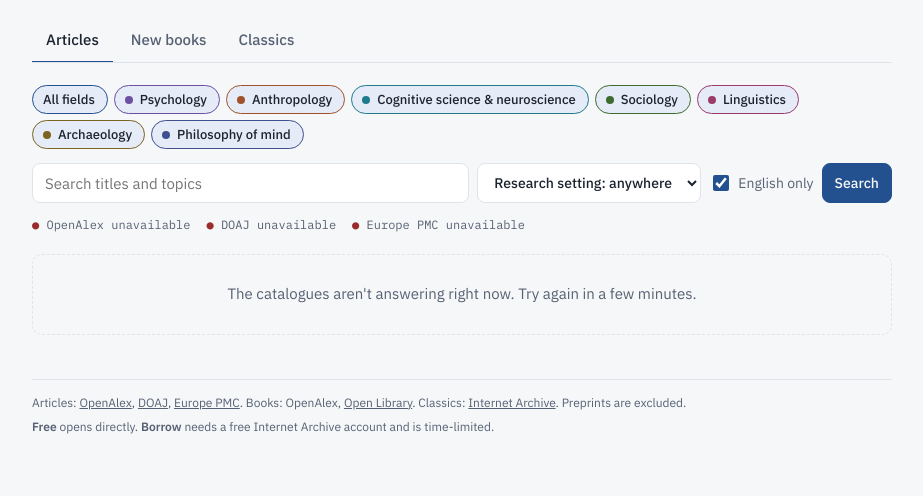
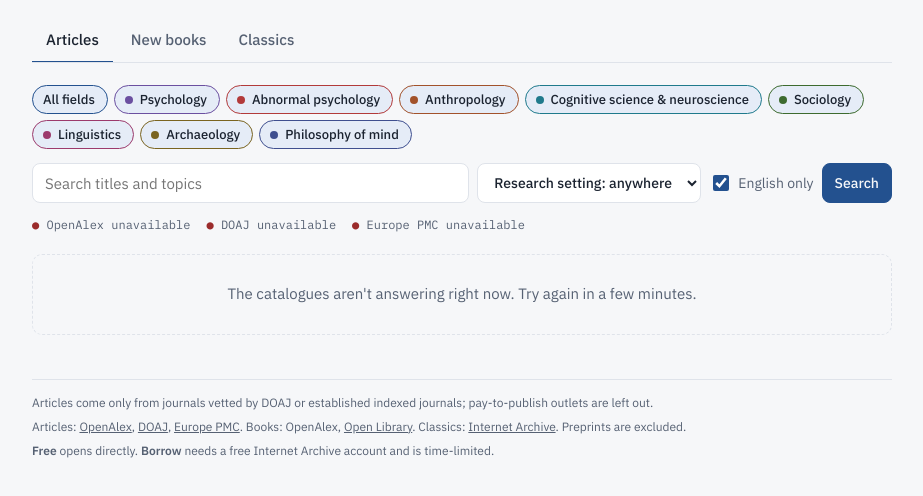
Before and after one commit to neetikasingh470-jpg/research-library, a plain HTML site: page index.html in a window 1280 px wide. Shown: the part 104-600 px from the top of the page, without its empty margins (178-1101 px from the left). Drawn offline with Linux system fonts and the light colour scheme; no server answers.

Commit message:
Add Abnormal psychology field and a journal quality floor
Co-Authored-By: Claude Opus 5.5 <noreply@anthropic.com>
Claude-Session: https://claude.ai/code/session_01Ks4QDESgYcjpJJkvmhsEK8

```diff
--- a/index.html
+++ b/index.html
@@ -25,7 +25,7 @@
   --warn: #9b2c2c;
   /* field colours */
   --f-psych: #6b4fa0; --f-anth: #a2522b; --f-cog: #1f7a8c; --f-soc: #3d6b2f;
-  --f-ling: #9c3a6c; --f-arch: #7a6420; --f-phil: #3f4f8f;
+  --f-ling: #9c3a6c; --f-arch: #7a6420; --f-phil: #3f4f8f; --f-abn: #b23a3a;
   --display: "Newsreader", Georgia, "Times New Roman", serif;
   --sans: "IBM Plex Sans", system-ui, -apple-system, "Segoe UI", sans-serif;
   --mono: "IBM Plex Mono", ui-monospace, Menlo, Consolas, monospace;
@@ -36,7 +36,7 @@
     --accent: #8db4ea; --accent-soft: #1f2d44; --free: #7fd3a6; --free-bg: #18352a;
     --borrow: #e9bd73; --borrow-bg: #3a2c14; --warn: #f19a9a;
     --f-psych: #b9a2e6; --f-anth: #e79b74; --f-cog: #74c6d6; --f-soc: #9fcf8a;
-    --f-ling: #e290bb; --f-arch: #d6bd6a; --f-phil: #a3b1ec;
+    --f-ling: #e290bb; --f-arch: #d6bd6a; --f-phil: #a3b1ec; --f-abn: #f29b9b;
     color-scheme: dark;
   }
 }
@@ -45,7 +45,7 @@
   --accent: #8db4ea; --accent-soft: #1f2d44; --free: #7fd3a6; --free-bg: #18352a;
   --borrow: #e9bd73; --borrow-bg: #3a2c14; --warn: #f19a9a;
   --f-psych: #b9a2e6; --f-anth: #e79b74; --f-cog: #74c6d6; --f-soc: #9fcf8a;
-  --f-ling: #e290bb; --f-arch: #d6bd6a; --f-phil: #a3b1ec;
+  --f-ling: #e290bb; --f-arch: #d6bd6a; --f-phil: #a3b1ec; --f-abn: #f29b9b;
   color-scheme: dark;
 }
 
@@ -184,6 +184,7 @@ footer a { color: var(--ink-soft); }
   <div class="more"><button class="btn" id="more" hidden>Load more</button></div>
 
   <footer>
+    <div>Articles come only from journals vetted by DOAJ or established indexed journals; pay-to-publish outlets are left out.</div>
     <div>Articles: <a href="https://openalex.org" target="_blank" rel="noopener">OpenAlex</a>, <a href="https://doaj.org" target="_blank" rel="noopener">DOAJ</a>, <a href="https://europepmc.org" target="_blank" rel="noopener">Europe PMC</a>. Books: OpenAlex, <a href="https://openlibrary.org" target="_blank" rel="noopener">Open Library</a>. Classics: <a href="https://archive.org" target="_blank" rel="noopener">Internet Archive</a>. Preprints are excluded.</div>
     <div><b>Free</b> opens directly. <b>Borrow</b> needs a free Internet Archive account and is time-limited.</div>
   </footer>
@@ -203,6 +204,7 @@ const PAGE = 25;
 /* Fields. To add one later, copy a block and adjust.
    oa: OpenAlex subfield ids · doaj: DOAJ subject terms · epmc: Europe PMC query (optional)
    ia: Internet Archive subject terms · ol: Open Library subjects · match: words used to label results */
+const ABN_RE = /psychopatholog|abnormal psych|psychology, pathological|mental (illness|disorder)|insan|hysteri|neuros[ie]s|psychos[ie]s|psychotic|schizophren|personality disorder|bipolar|obsessive|ptsd|post-?traumatic|eating disorder|anxiety disorder|depressive disorder|dissociat|psychiatr/i;
 const FIELDS = [
   { id: "psych", name: "Psychology", color: "--f-psych",
     oa: [3202, 3203, 3204, 3205, 3206, 3207],
@@ -210,6 +212,18 @@ const FIELDS = [
     epmc: '(TITLE:psycholog* OR JOURNAL:psycholog*)',
     ia: ['psychology'], ol: ['psychology'],
     match: /psycholog/i },
+  { id: "abn", name: "Abnormal psychology", color: "--f-abn",
+    // clinical psychology + psychiatry, narrowed to studies about mental disorders
+    oa: [3203, 2738], oaInSummary: true, oaSearch: 'psychopathology OR "mental disorder" OR "mental disorders" OR "mental illness" OR schizophrenia OR psychosis OR psychotic OR "personality disorder" OR "bipolar disorder" OR PTSD OR "post-traumatic stress" OR "obsessive-compulsive" OR "eating disorder" OR "anxiety disorder" OR "depressive disorder" OR dissociative OR "abnormal psychology"',
+    doaj: [],
+    doajExtra: [
+      { code: 'RC435-571', title: '(psychopathology OR "mental disorder" OR "mental disorders" OR "mental illness" OR schizophrenia OR psychosis OR psychotic OR "personality disorder" OR "bipolar disorder" OR PTSD OR "post-traumatic stress" OR "obsessive-compulsive" OR "eating disorder" OR "anxiety disorder" OR "depressive disorder" OR dissociative OR "abnormal psychology")', re: ABN_RE },
+      { code: 'BF1-990', title: '(psychopathology OR "mental disorder" OR "mental disorders" OR "mental illness" OR schizophrenia OR psychosis OR psychotic OR "personality disorder" OR "bipolar disorder" OR PTSD OR "post-traumatic stress" OR "obsessive-compulsive" OR "eating disorder" OR "anxiety disorder" OR "depressive disorder" OR dissociative OR "abnormal psychology")', re: ABN_RE },
+    ],
+    epmc: '(TITLE:psychopatholog* OR TITLE:"mental disorder" OR TITLE:"mental disorders" OR TITLE:schizophreni* OR TITLE:psychosis OR TITLE:psychotic OR TITLE:"personality disorder" OR TITLE:"bipolar disorder" OR TITLE:"obsessive-compulsive" OR TITLE:"eating disorder" OR TITLE:"anxiety disorder" OR TITLE:"depressive disorder" OR TITLE:PTSD OR TITLE:dissociative)',
+    ia: ['psychology, pathological', 'abnormal psychology', 'insanity', 'mental illness', 'hysteria', 'neuroses', 'psychoses', 'psychiatry'],
+    ol: ['psychology, pathological', 'abnormal psychology', 'mental illness', 'psychopathology'],
+    match: ABN_RE },
   { id: "anth", name: "Anthropology", color: "--f-anth",
     oa: [3314],
     doaj: ['GN1-890', 'GN301-674'],
@@ -360,21 +374,30 @@ async function openalex(kind, page) {
   const fields = activeFields();
   const base = ["is_oa:true", `to_publication_date:${iso(today)}`];
   if (state.english) base.push("language:en");
-  if (SETTINGS[state.setting]) base.push("title_and_abstract.search:" + settingQuery(SETTINGS[state.setting].terms, ""));
+  const placeTerms = SETTINGS[state.setting] ? settingQuery(SETTINGS[state.setting].terms, "") : "";
+  if (placeTerms) base.push("title_and_abstract.search:" + placeTerms);
   if (kind === "articles") base.push("type:article", "primary_location.source.type:journal", `from_publication_date:${iso(daysAgo(ARTICLE_DAYS))}`);
   else { const d = new Date(today); d.setMonth(d.getMonth() - BOOK_MONTHS); base.push("type:book", "primary_location.source.type:!repository", `from_publication_date:${iso(d)}`); }
 
   // Two query groups: plain subfields, and "philosophy of mind" (philosophy + mind keywords)
   const groups = [];
+  for (const f of fields.filter(f => f.oaSearch)) {
+    if (f.oaInSummary) {
+      // keywords must appear in the title or summary (not just somewhere in a full book)
+      const t = placeTerms ? `(${placeTerms}) AND (${f.oaSearch})` : f.oaSearch;
+      const filter = [...base.filter(x => !x.startsWith("title_and_abstract.search:")), "title_and_abstract.search:" + t, "primary_topic.subfield.id:" + f.oa.join("|")];
+      groups.push({ label: f.id, filter, search: clean(state.q) });
+    } else {
+      groups.push({ label: f.id, filter: [...base, "primary_topic.subfield.id:" + f.oa.join("|")], search: state.q ? `(${f.oaSearch}) AND (${clean(state.q)})` : f.oaSearch });
+    }
+  }
   const ids = oaFilterIds(fields);
   if (ids.length) groups.push({ filter: [...base, "primary_topic.subfield.id:" + ids.join("|")], search: clean(state.q) });
-  for (const f of fields.filter(f => f.oaSearch)) {
-    groups.push({ filter: [...base, "primary_topic.subfield.id:" + f.oa.join("|")], search: [f.oaSearch, clean(state.q)].filter(Boolean).join(" ") });
-  }
   const select = "id,doi,title,publication_date,authorships,primary_location,best_oa_location,primary_topic,open_access" + (SETTINGS[state.setting] ? ",abstract_inverted_index" : "");
   const out = [];
   for (const g of groups) {
-    const p = new URLSearchParams({ filter: g.filter.join(","), sort: "publication_date:desc", "per-page": PAGE, page, select });
+    const perPage = kind === "articles" ? PAGE * 2 : PAGE; // fetch extra, since the quality floor drops some
+    const p = new URLSearchParams({ filter: g.filter.join(","), sort: "publication_date:desc", "per-page": perPage, page, select });
     if (g.search) p.set("search", g.search);
     let data;
     const url = "https://api.openalex.org/works?" + p;
@@ -389,6 +412,9 @@ async function openalex(kind, page) {
       const link = loc.landing_page_url || loc.pdf_url || w.open_access?.oa_url || w.doi;
       if (!link || !w.title) continue;
       if (kind === "books" && !w.primary_location?.source) continue; // skip uploads with no publisher
+      // Quality floor for articles: the journal must be vetted by DOAJ or be an established indexed ("core") journal.
+      // This keeps out pay-to-publish outlets that publish almost anything.
+      if (kind === "articles") { const src = w.primary_location?.source || {}; if (!src.is_in_doaj && !src.is_core) continue; }
       if (SETTINGS[state.setting]) {
         // count real mentions of the place in title + summary; one passing mention in a long summary isn't enough
         const S = SETTINGS[state.setting];
@@ -399,8 +425,7 @@ async function openalex(kind, page) {
         if (S.otherContext && S.otherContext.test(text) && !aboutSetting(w.title)) continue;
       }
       const sub = w.primary_topic?.subfield?.id ? Number(String(w.primary_topic.subfield.id).split("/").pop()) : null;
-      let f = FIELDS.filter(F => state.fields.has(F.id) && F.oa.includes(sub)).map(F => F.id);
-      if (sub === 1211) f = ["phil"];
+      const f = g.label ? [g.label] : FIELDS.filter(F => state.fields.has(F.id) && !F.oaSearch && F.oa.includes(sub)).map(F => F.id);
       out.push({
         title: w.title, url: link, doi: w.doi,
         by: authorsText((w.authorships || []).map(a => a.author?.display_name)),
@@ -409,7 +434,7 @@ async function openalex(kind, page) {
         source: "OpenAlex", access: "free",
       });
     }
-    if ((data.results || []).length === PAGE) cursors.openalexMore = true;
+    if ((data.results || []).length === perPage) cursors.openalexMore = true;
   }
   return out;
 }
@@ -418,7 +443,7 @@ async function openalex(kind, page) {
 async function doaj(page) {
   const fields = activeFields();
   const parts = fields.flatMap(f => f.doaj).map(c => `bibjson.subject.code:"${c}"`);
-  for (const f of fields.filter(f => f.doajExtra)) parts.push(`(bibjson.subject.code:"${f.doajExtra.code}" AND bibjson.title:${f.doajExtra.title})`);
+  for (const f of fields.filter(f => f.doajExtra)) for (const x of [].concat(f.doajExtra)) parts.push(`(bibjson.subject.code:"${x.code}" AND bibjson.title:${x.title})`);
   let q = "(" + parts.join(" OR ") + ")";
   if (state.q) q += ` AND (${clean(state.q)})`;
   q += ` AND created_date:>=${iso(daysAgo(ARTICLE_DAYS))}`;
@@ -437,7 +462,7 @@ async function doaj(page) {
     const codes = (b.subject || []).map(s => s.code);
     const f = FIELDS.filter(F => state.fields.has(F.id) && (
       F.doaj.some(c => codes.includes(c)) ||
-      (F.doajExtra && codes.includes(F.doajExtra.code) && F.doajExtra.re.test(b.title))
+      (F.doajExtra && [].concat(F.doajExtra).some(x => codes.includes(x.code) && x.re.test(b.title)))
     )).map(F => F.id);
     if (!f.length) continue;
     out.push({
```
